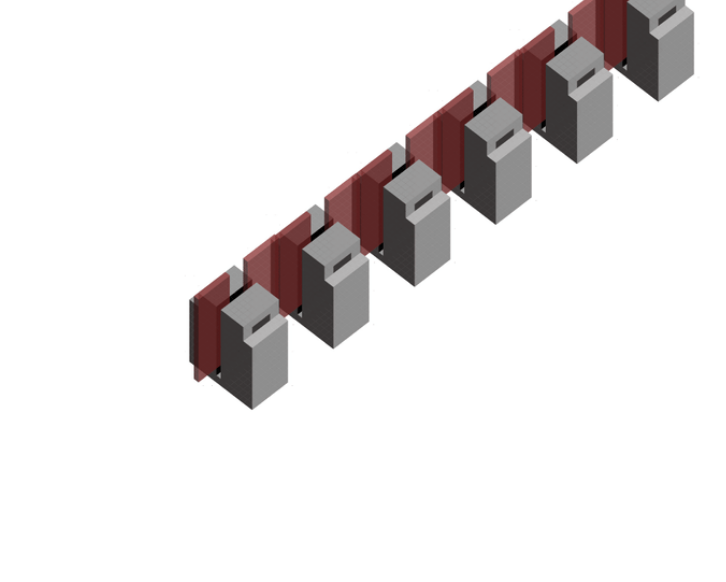
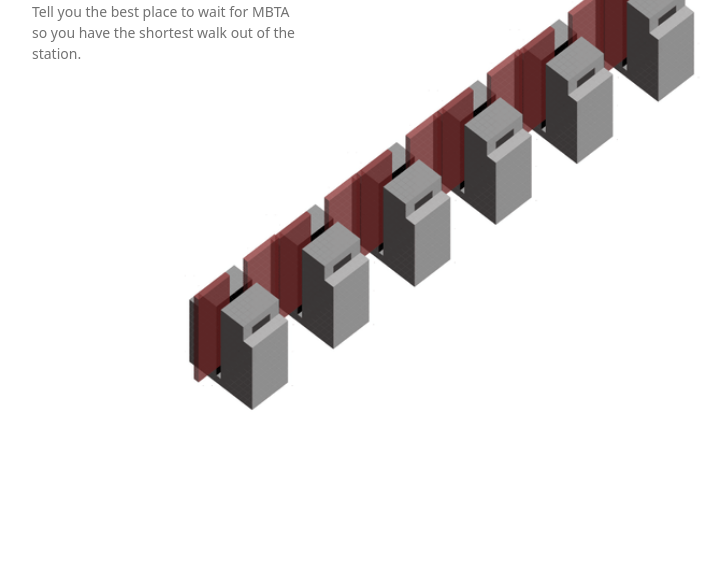
Before and after one commit to FranDias/hurryUpAndWait, a plain HTML site: page index.html in a window 1280 px wide. Shown: the part 218-800 px from the top of the page, without its empty margins (178-904 px from the left). Drawn offline with Linux system fonts and the light colour scheme; a web font is replaced by a local one.

Commit message:
Update styles.css

```diff
--- a/stylesheets/styles.css
+++ b/stylesheets/styles.css
@@ -158,6 +158,7 @@ img {
 }
 
 header {
+  top: 21vh;
   width:270px;
   float:left;
   position:fixed;
```
